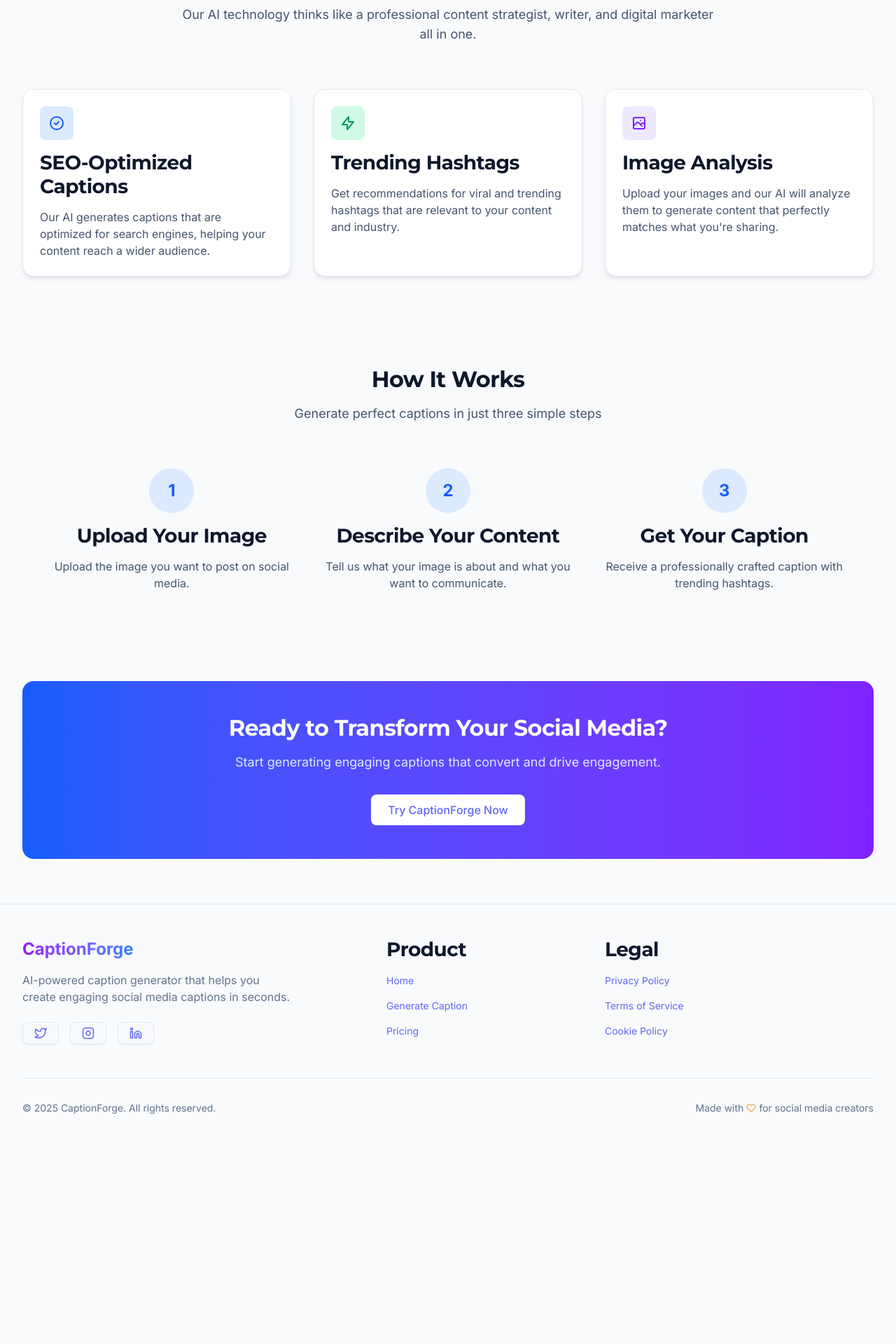
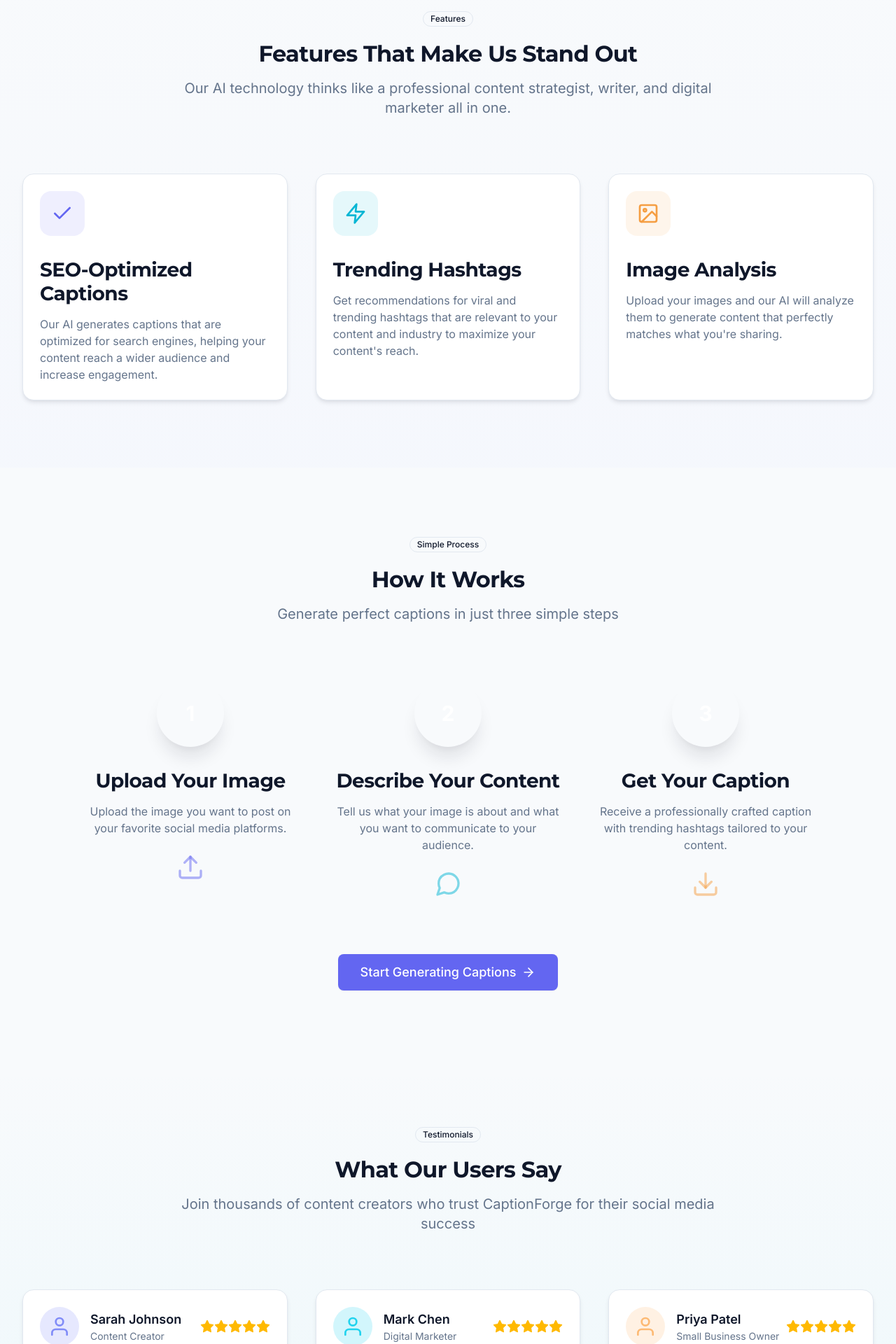
Before and after one commit to itxSaaad/caption-forge-ai-app-next, a Next.js app: page / in a window 1280 px wide. Shown: the part 880-2800 px from the top of the page at 70% size. Before the commit the page ends 2521 px from the top, so only its background shows below. Built offline with nearby package versions, Linux system fonts and the light colour scheme.

Commit message:
Updated: Revamp Home page layout with enhanced sections, improved UI components, and integrated JSON-LD for better SEO and user engagement.

```diff
--- a/src/app/page.tsx
+++ b/src/app/page.tsx
@@ -1,167 +1,309 @@
 import Image from 'next/image';
 import Link from 'next/link';
+import Script from 'next/script';
+import {
+  FiArrowRight,
+  FiCheck,
+  FiDownload,
+  FiImage,
+  FiMessageCircle,
+  FiStar,
+  FiUpload,
+  FiUser,
+  FiZap,
+} from 'react-icons/fi';
+
+const JSON_LD = {
+  '@context': 'https://schema.org',
+  '@type': 'WebSite',
+  name: 'CaptionForge AI',
+  url: 'https://caption-forge-ai.vercel.app',
+  description:
+    'Generate viral, SEO-friendly captions and hashtags for your images using AI in one click.',
+  publisher: {
+    '@type': 'Organization',
+    name: 'CaptionForge AI',
+    logo: {
+      '@type': 'ImageObject',
+      url: 'https://caption-forge-ai.vercel.app/favicon.ico',
+    },
+  },
+  potentialAction: {
+    '@type': 'SearchAction',
+    target: 'https://caption-forge-ai.vercel.app/generate-caption?q={search_term_string}',
+    'query-input': 'required name=search_term_string',
+  },
+  breadcrumbs: {
+    '@context': 'https://schema.org',
+    '@type': 'BreadcrumbList',
+    itemListElement: [
+      {
+        '@type': 'ListItem',
+        position: 1,
+        name: 'Home',
+        item: 'https://caption-forge-ai.vercel.app',
+      },
+    ],
+  },
+};
 
 export default function Home() {
   return (
+    <div className="overflow-hidden">
+      {/* Hero Section - Improved height and structure */}
+      <section className="relative flex min-h-[90vh] items-center py-24 md:pt-4 md:pb-24">
+        <div className="from-primary-50/80 dark:from-primary-900/20 absolute inset-0 -z-10 bg-gradient-to-br to-transparent dark:to-transparent"></div>
         <div className="container-custom">
-      {/* Hero Section */}
-      <section className="py-16 md:py-24">
-        <div className="grid md:grid-cols-2 gap-12 items-center">
-          <div>
-            <h1 className="text-4xl md:text-5xl lg:text-6xl font-bold mb-6 bg-gradient-to-r from-blue-600 to-violet-500 bg-clip-text text-transparent">
+          <div className="grid items-center gap-16 md:grid-cols-2 md:gap-10">
+            <div className="fade-in-scale max-w-xl">
+              <div className="badge badge-primary mb-6 px-4 py-1.5 text-sm">
+                AI-Powered Captions
+              </div>
+              <h1 className="mb-8 bg-gradient-to-r from-[var(--primary)] to-[var(--secondary)] bg-clip-text text-4xl font-extrabold text-transparent md:text-5xl lg:text-6xl">
                 Create Perfect Social Media Captions with AI
               </h1>
-            <p className="text-lg md:text-xl mb-8 text-slate-700 dark:text-slate-300">
+              <p className="mb-10 text-lg text-[var(--muted)] md:text-xl">
                 Generate engaging, SEO-friendly captions and trending hashtags for your social media
                 posts in seconds. Powered by advanced AI technology.
               </p>
-            <div className="flex flex-col sm:flex-row gap-4">
-              <Link href="/generate-caption" className="btn btn-primary text-center">
+              <div className="flex flex-col gap-5 sm:flex-row">
+                <Link
+                  href="/generate-caption"
+                  className="btn btn-accent group text-center shadow-[var(--accent)]/20 shadow-lg hover:bg-[var(--accent)]/10 hover:shadow-[var(--accent)]/30 hover:shadow-xl"
+                >
                   Try It Free
+                  <FiArrowRight className="ml-2 h-5 w-5 transition-transform group-hover:translate-x-1" />
                 </Link>
                 <a
                   href="#features"
-                className="btn border border-slate-300 dark:border-slate-600 text-center"
+                  className="btn btn-outline text-center hover:bg-[var(--primary-50)] dark:hover:bg-[var(--primary-900)]/10"
                 >
                   Learn More
                 </a>
               </div>
             </div>
-          <div className="relative h-80 md:h-96 lg:h-[500px]">
+            <div className="relative h-96 md:h-[500px] lg:h-[550px]">
+              <div className="absolute -top-12 -right-12 h-32 w-32 rounded-full bg-[var(--accent)]/20 blur-3xl"></div>
+              <div className="absolute -bottom-12 -left-12 h-48 w-48 rounded-full bg-[var(--primary)]/20 blur-3xl"></div>
+              <div className="slide-in relative h-full overflow-hidden rounded-3xl shadow-xl">
                 <Image
                   src="/hero-image.jpg"
                   alt="Social media caption generator"
-              fill
-              className="object-cover rounded-lg shadow-lg"
+                  className="h-full w-full rounded-3xl object-cover transition-all duration-700 hover:scale-105"
+                  width={600}
+                  height={700}
                   priority
                 />
+                <div className="glass absolute right-6 bottom-6 left-6 rounded-xl p-6 shadow-lg">
+                  <p className="text-center font-semibold text-white">
+                    Transform your social presence today
+                  </p>
+                </div>
+              </div>
+            </div>
           </div>
         </div>
       </section>
 
-      {/* Features Section */}
-      <section id="features" className="py-16">
-        <div className="text-center mb-16">
-          <h2 className="text-3xl md:text-4xl font-bold mb-4">Features That Make Us Stand Out</h2>
-          <p className="text-lg text-slate-600 dark:text-slate-400 max-w-3xl mx-auto">
+      {/* Features Section - Consistent height */}
+      <section
+        id="features"
+        className="section flex min-h-[80vh] items-center bg-gradient-to-b from-transparent to-[var(--primary-50)]/30 py-24 dark:to-[var(--primary-900)]/10"
+      >
+        <div className="container-custom">
+          <div className="mb-20 text-center">
+            <div className="badge badge-outline mx-auto mb-5 px-4 py-1.5">Features</div>
+            <h2 className="mb-6 text-3xl font-bold md:text-4xl lg:text-5xl">
+              Features That Make Us Stand Out
+            </h2>
+            <p className="mx-auto max-w-3xl text-lg text-[var(--muted)] md:text-xl">
               Our AI technology thinks like a professional content strategist, writer, and digital
               marketer all in one.
             </p>
           </div>
 
-        <div className="grid md:grid-cols-3 gap-8">
-          <div className="card">
-            <div className="h-12 w-12 bg-blue-100 dark:bg-blue-900 rounded-lg flex items-center justify-center mb-4">
-              <svg
-                xmlns="http://www.w3.org/2000/svg"
-                className="h-6 w-6 text-blue-600 dark:text-blue-400"
-                fill="none"
-                viewBox="0 0 24 24"
-                stroke="currentColor"
-              >
-                <path
-                  strokeLinecap="round"
-                  strokeLinejoin="round"
-                  strokeWidth={2}
-                  d="M9 12l2 2 4-4m6 2a9 9 0 11-18 0 9 9 0 0118 0z"
-                />
-              </svg>
+          <div className="grid gap-10 md:grid-cols-3">
+            <div className="card card-hover fade-in flex flex-col items-start p-8 delay-100">
+              <div className="mb-8 flex h-16 w-16 items-center justify-center rounded-2xl bg-[var(--primary)]/10 dark:bg-[var(--primary)]/20">
+                <FiCheck className="h-8 w-8 text-[var(--primary)]" />
               </div>
-            <h3 className="text-xl font-bold mb-2">SEO-Optimized Captions</h3>
-            <p className="text-slate-600 dark:text-slate-400">
-              Our AI generates captions that are optimized for search engines, helping your content
-              reach a wider audience.
+              <h3 className="mb-4 text-2xl font-bold">SEO-Optimized Captions</h3>
+              <p className="text-[var(--muted)]">
+                Our AI generates captions that are optimized for search engines, helping your
+                content reach a wider audience and increase engagement.
               </p>
             </div>
 
-          <div className="card">
-            <div className="h-12 w-12 bg-emerald-100 dark:bg-emerald-900 rounded-lg flex items-center justify-center mb-4">
-              <svg
-                xmlns="http://www.w3.org/2000/svg"
-                className="h-6 w-6 text-emerald-600 dark:text-emerald-400"
-                fill="none"
-                viewBox="0 0 24 24"
-                stroke="currentColor"
-              >
-                <path
-                  strokeLinecap="round"
-                  strokeLinejoin="round"
-                  strokeWidth={2}
-                  d="M13 10V3L4 14h7v7l9-11h-7z"
-                />
-              </svg>
+            <div className="card card-hover fade-in flex flex-col items-start p-8 delay-200">
+              <div className="mb-8 flex h-16 w-16 items-center justify-center rounded-2xl bg-[var(--secondary)]/10 dark:bg-[var(--secondary)]/20">
+                <FiZap className="h-8 w-8 text-[var(--secondary)]" />
               </div>
-            <h3 className="text-xl font-bold mb-2">Trending Hashtags</h3>
-            <p className="text-slate-600 dark:text-slate-400">
-              Get recommendations for viral and trending hashtags that are relevant to your content
-              and industry.
+              <h3 className="mb-4 text-2xl font-bold">Trending Hashtags</h3>
+              <p className="text-[var(--muted)]">
+                Get recommendations for viral and trending hashtags that are relevant to your
+                content and industry to maximize your content&apos;s reach.
               </p>
             </div>
 
-          <div className="card">
-            <div className="h-12 w-12 bg-violet-100 dark:bg-violet-900 rounded-lg flex items-center justify-center mb-4">
-              <svg
-                xmlns="http://www.w3.org/2000/svg"
-                className="h-6 w-6 text-violet-600 dark:text-violet-400"
-                fill="none"
-                viewBox="0 0 24 24"
-                stroke="currentColor"
-              >
-                <path
-                  strokeLinecap="round"
-                  strokeLinejoin="round"
-                  strokeWidth={2}
-                  d="M4 16l4.586-4.586a2 2 0 012.828 0L16 16m-2-2l1.586-1.586a2 2 0 012.828 0L20 14m-6-6h.01M6 20h12a2 2 0 002-2V6a2 2 0 00-2-2H6a2 2 0 00-2 2v12a2 2 0 002 2z"
-                />
-              </svg>
+            <div className="card card-hover fade-in flex flex-col items-start p-8 delay-300">
+              <div className="mb-8 flex h-16 w-16 items-center justify-center rounded-2xl bg-[var(--accent)]/10 dark:bg-[var(--accent)]/20">
+                <FiImage className="h-8 w-8 text-[var(--accent)]" />
               </div>
-            <h3 className="text-xl font-bold mb-2">Image Analysis</h3>
-            <p className="text-slate-600 dark:text-slate-400">
+              <h3 className="mb-4 text-2xl font-bold">Image Analysis</h3>
+              <p className="text-[var(--muted)]">
                 Upload your images and our AI will analyze them to generate content that perfectly
                 matches what you&apos;re sharing.
               </p>
             </div>
           </div>
+        </div>
       </section>
 
       {/* How It Works Section */}
-      <section className="py-16 bg-slate-50 dark:bg-slate-900 -mx-4 px-4">
+      <section className="section relative flex min-h-[80vh] items-center py-24">
+        <div className="absolute inset-0 -z-10 bg-[var(--gradient-cool)] opacity-[0.03]"></div>
         <div className="container-custom">
-          <div className="text-center mb-16">
-            <h2 className="text-3xl md:text-4xl font-bold mb-4">How It Works</h2>
-            <p className="text-lg text-slate-600 dark:text-slate-400 max-w-3xl mx-auto">
+          <div className="mb-20 text-center">
+            <div className="badge badge-outline mx-auto mb-5 px-4 py-1.5">Simple Process</div>
+            <h2 className="mb-6 text-3xl font-bold md:text-4xl lg:text-5xl">How It Works</h2>
+            <p className="mx-auto max-w-3xl text-lg text-[var(--muted)] md:text-xl">
               Generate perfect captions in just three simple steps
             </p>
           </div>
 
-          <div className="grid md:grid-cols-3 gap-8">
-            <div className="text-center">
-              <div className="w-16 h-16 rounded-full bg-blue-100 dark:bg-blue-900 flex items-center justify-center mx-auto mb-4">
-                <span className="text-2xl font-bold text-blue-600 dark:text-blue-400">1</span>
+          <div className="grid gap-12 md:grid-cols-3">
+            <div className="bounce-in flex flex-col items-center text-center">
+              <div className="mb-8 flex h-24 w-24 items-center justify-center rounded-full bg-[var(--gradient-primary)] shadow-[var(--primary)]/20 shadow-lg">
+                <span className="text-3xl font-bold text-white">1</span>
               </div>
-              <h3 className="text-xl font-bold mb-2">Upload Your Image</h3>
-              <p className="text-slate-600 dark:text-slate-400">
-                Upload the image you want to post on social media.
+              <h3 className="mb-4 text-2xl font-bold">Upload Your Image</h3>
+              <p className="mx-auto max-w-xs text-[var(--muted)]">
+                Upload the image you want to post on your favorite social media platforms.
+              </p>
+              <div className="mt-6 flex justify-center">
+                <FiUpload className="h-10 w-10 text-[var(--primary)]/50" />
+              </div>
+            </div>
+
+            <div className="bounce-in flex flex-col items-center text-center delay-200">
+              <div className="mb-8 flex h-24 w-24 items-center justify-center rounded-full bg-[var(--gradient-cool)] shadow-[var(--secondary)]/20 shadow-lg">
+                <span className="text-3xl font-bold text-white">2</span>
+              </div>
+              <h3 className="mb-4 text-2xl font-bold">Describe Your Content</h3>
+              <p className="mx-auto max-w-xs text-[var(--muted)]">
+                Tell us what your image is about and what you want to communicate to your audience.
+              </p>
+              <div className="mt-6 flex justify-center">
+                <FiMessageCircle className="h-10 w-10 text-[var(--secondary)]/50" />
+              </div>
+            </div>
+
+            <div className="bounce-in flex flex-col items-center text-center delay-400">
+              <div className="mb-8 flex h-24 w-24 items-center justify-center rounded-full bg-[var(--gradient-accent)] shadow-[var(--accent)]/20 shadow-lg">
+                <span className="text-3xl font-bold text-white">3</span>
+              </div>
+              <h3 className="mb-4 text-2xl font-bold">Get Your Caption</h3>
+              <p className="mx-auto max-w-xs text-[var(--muted)]">
+                Receive a professionally crafted caption with trending hashtags tailored to your
+                content.
+              </p>
+              <div className="mt-6 flex justify-center">
+                <FiDownload className="h-10 w-10 text-[var(--accent)]/50" />
+              </div>
+            </div>
+          </div>
+
+          <div className="mt-20 flex justify-center">
+            <Link
+              href="/generate-caption"
+              className="btn btn-lg btn-primary group shadow-[var(--primary)]/20 shadow-lg"
+            >
+              Start Generating Captions
+              <FiArrowRight className="ml-2 h-5 w-5 transition-transform group-hover:translate-x-1" />
+            </Link>
+          </div>
+        </div>
+      </section>
+
+      {/* Testimonials Section */}
+      <section className="section flex min-h-[80vh] items-center bg-gradient-to-b from-transparent to-[var(--secondary-light)]/5 py-24 dark:to-[var(--secondary)]/10">
+        <div className="container-custom">
+          <div className="mb-20 text-center">
+            <div className="badge badge-outline mx-auto mb-5 px-4 py-1.5">Testimonials</div>
+            <h2 className="mb-6 text-3xl font-bold md:text-4xl lg:text-5xl">What Our Users Say</h2>
+            <p className="mx-auto max-w-3xl text-lg text-[var(--muted)] md:text-xl">
+              Join thousands of content creators who trust CaptionForge for their social media
+              success
             </p>
           </div>
 
-            <div className="text-center">
-              <div className="w-16 h-16 rounded-full bg-blue-100 dark:bg-blue-900 flex items-center justify-center mx-auto mb-4">
-                <span className="text-2xl font-bold text-blue-600 dark:text-blue-400">2</span>
+          <div className="grid gap-10 md:grid-cols-2 lg:grid-cols-3">
+            <div className="card card-hover p-8 transition-all duration-300 hover:-translate-y-2">
+              <div className="mb-6 flex items-center justify-between">
+                <div className="flex items-center gap-4">
+                  <div className="flex h-14 w-14 items-center justify-center overflow-hidden rounded-full bg-[var(--primary-light)]/20">
+                    <FiUser className="h-8 w-8 text-[var(--primary-light)]" />
                   </div>
-              <h3 className="text-xl font-bold mb-2">Describe Your Content</h3>
-              <p className="text-slate-600 dark:text-slate-400">
-                Tell us what your image is about and what you want to communicate.
+                  <div>
+                    <p className="text-lg font-semibold">Sarah Johnson</p>
+                    <p className="text-sm text-[var(--muted)]">Content Creator</p>
+                  </div>
+                </div>
+                <div className="flex text-amber-400">
+                  {[...Array(5)].map((_, i) => (
+                    <FiStar key={i} className="h-5 w-5 fill-current" />
+                  ))}
+                </div>
+              </div>
+              <p className="text-lg text-[var(--muted)]">
+                &quot;CaptionForge AI has completely transformed my Instagram strategy. I save hours
+                of time and my engagement has increased by 45%!&quot;
               </p>
             </div>
 
-            <div className="text-center">
-              <div className="w-16 h-16 rounded-full bg-blue-100 dark:bg-blue-900 flex items-center justify-center mx-auto mb-4">
-                <span className="text-2xl font-bold text-blue-600 dark:text-blue-400">3</span>
+            <div className="card card-hover p-8 transition-all duration-300 hover:-translate-y-2">
+              <div className="mb-6 flex items-center justify-between">
+                <div className="flex items-center gap-4">
+                  <div className="flex h-14 w-14 items-center justify-center overflow-hidden rounded-full bg-[var(--secondary-light)]/20">
+                    <FiUser className="h-8 w-8 text-[var(--secondary-light)]" />
                   </div>
-              <h3 className="text-xl font-bold mb-2">Get Your Caption</h3>
-              <p className="text-slate-600 dark:text-slate-400">
-                Receive a professionally crafted caption with trending hashtags.
+                  <div>
+                    <p className="text-lg font-semibold">Mark Chen</p>
+                    <p className="text-sm text-[var(--muted)]">Digital Marketer</p>
+                  </div>
+                </div>
+                <div className="flex text-amber-400">
+                  {[...Array(5)].map((_, i) => (
+                    <FiStar key={i} className="h-5 w-5 fill-current" />
+                  ))}
+                </div>
+              </div>
+              <p className="text-lg text-[var(--muted)]">
+                &quot;The hashtag recommendations are incredibly accurate. Our reach has expanded
+                dramatically since we started using CaptionForge.&quot;
+              </p>
+            </div>
+
+            <div className="card card-hover p-8 transition-all duration-300 hover:-translate-y-2">
+              <div className="mb-6 flex items-center justify-between">
+                <div className="flex items-center gap-4">
+                  <div className="flex h-14 w-14 items-center justify-center overflow-hidden rounded-full bg-[var(--accent-light)]/20">
+                    <FiUser className="h-8 w-8 text-[var(--accent-light)]" />
+                  </div>
+                  <div>
+                    <p className="text-lg font-semibold">Priya Patel</p>
+                    <p className="text-sm text-[var(--muted)]">Small Business Owner</p>
+                  </div>
+                </div>
+                <div className="flex text-amber-400">
+                  {[...Array(5)].map((_, i) => (
+                    <FiStar key={i} className="h-5 w-5 fill-current" />
+                  ))}
+                </div>
+              </div>
+              <p className="text-lg text-[var(--muted)]">
+                &quot;As a small business owner, this tool has been a game-changer.
+                Professional-quality captions without hiring a copywriter!&quot;
               </p>
             </div>
           </div>
@@ -169,21 +311,42 @@
       </section>
 
       {/* CTA Section */}
-      <section className="py-16">
-        <div className="bg-gradient-to-r from-blue-600 to-violet-600 rounded-2xl p-8 md:p-12">
-          <div className="text-center max-w-3xl mx-auto">
-            <h2 className="text-3xl md:text-4xl font-bold mb-4 text-white">
-              Ready to Transform Your Social Media?
+      <section className="section flex min-h-[60vh] items-center py-20">
+        <div className="container-custom">
+          <div className="overflow-hidden rounded-3xl bg-[var(--gradient-primary)] p-10 shadow-2xl md:p-16 lg:p-20">
+            <div className="relative mx-auto max-w-4xl text-center">
+              <div className="absolute -top-40 -left-40 h-80 w-80 rounded-full bg-white/10 blur-3xl"></div>
+              <div className="absolute -right-40 -bottom-40 h-80 w-80 rounded-full bg-white/10 blur-3xl"></div>
+
+              <div className="relative">
+                <span className="mb-6 inline-block rounded-full bg-white/20 px-6 py-2 text-base font-medium text-white backdrop-blur-sm">
+                  Get Started Today
+                </span>
+                <h2 className="mb-8 text-3xl font-bold text-white md:text-4xl lg:text-6xl">
+                  Ready to Transform Your <br className="hidden md:block" />
+                  Social Media?
                 </h2>
-            <p className="text-lg text-blue-100 mb-8">
-              Start generating engaging captions that convert and drive engagement.
+                <p className="mx-auto mb-10 max-w-2xl text-xl text-white/90">
+                  Start generating engaging captions that convert and drive engagement for all your
+                  social platforms.
                 </p>
-            <Link href="/generate-caption" className="btn bg-white text-blue-600 hover:bg-blue-50">
+                <Link
+                  href="/generate-caption"
+                  className="btn btn-lg group bg-white/95 text-[var(--primary)] hover:bg-white hover:shadow-xl hover:shadow-white/30"
+                >
                   Try CaptionForge Now
+                  <FiArrowRight className="ml-2 h-5 w-5 transition-transform group-hover:translate-x-1" />
                 </Link>
               </div>
             </div>
+          </div>
+        </div>
       </section>
+      <Script
+        id="json-ld"
+        type="application/ld+json"
+        dangerouslySetInnerHTML={{ __html: JSON.stringify(JSON_LD) }}
+      />
     </div>
   );
 }
```
Lines whose indentation alone changed are shown as unchanged.
